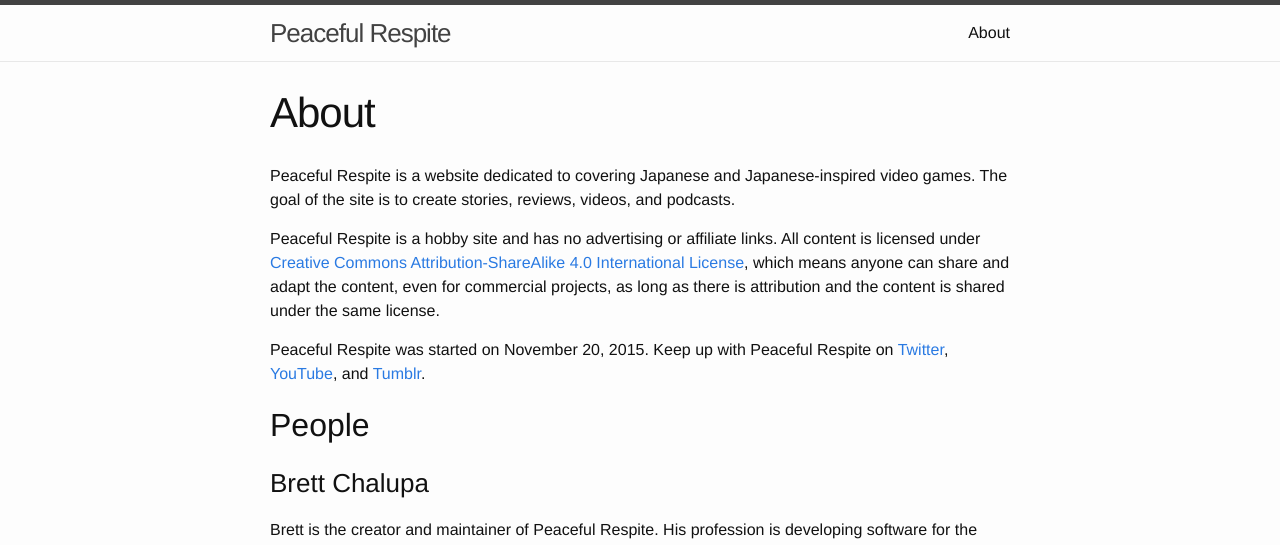
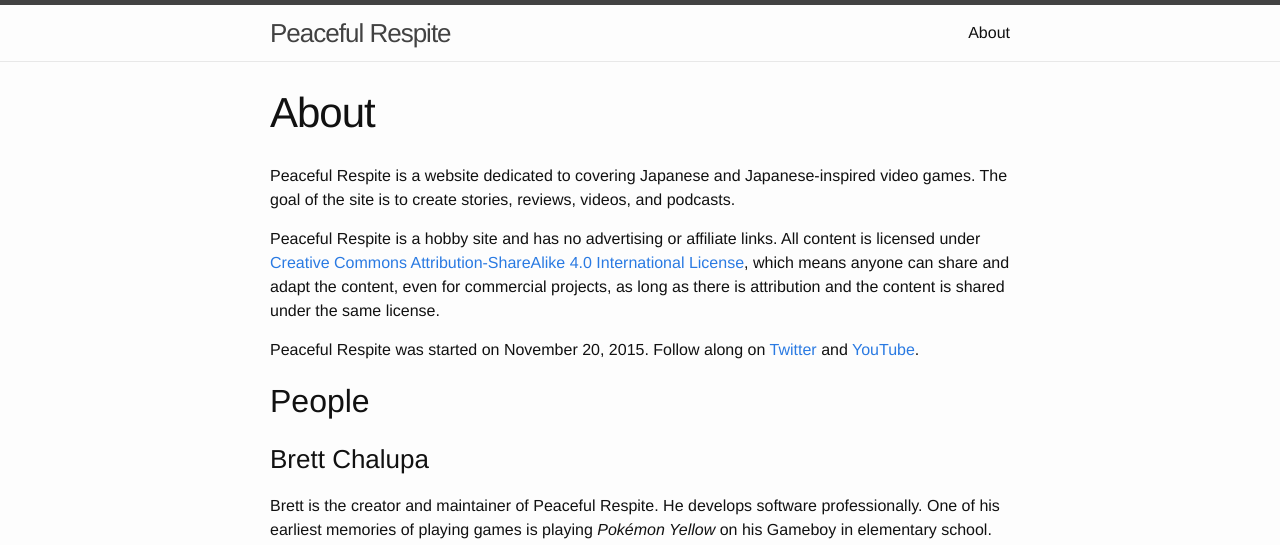
Before and after one commit to peacefulrespite/peacefulrespite.github.io, a Jekyll site: the page built from about.md, in a window 1280 px wide. Shown: the top 545 px of the page. Built offline with Jekyll 4.4.1, drawn with Linux system fonts in a browser that asks for light colours; some of the changed text lies outside the part shown.

Commit message:
Update the About page contnet
This updates it with the latest content since bringing the site back.

```diff
--- a/about.md
+++ b/about.md
@@ -16,23 +16,19 @@
 projects, as long as there is attribution and the content is shared
 under the same license.
 
-Peaceful Respite was started on November 20, 2015. Keep up with
-Peaceful Respite on [Twitter](https://twitter.com/peacefulrespite),
-[YouTube](https://www.youtube.com/channel/UCXPHEDTKuEwp_Tf_9y9J2qg), and
-[Tumblr](http://tumblr.peacefulrespite.com/).
+Peaceful Respite was started on November 20, 2015. Follow along on [Twitter](https://twitter.com/peacefulrespite) and [YouTube](https://www.youtube.com/channel/UCXPHEDTKuEwp_Tf_9y9J2qg).
 
 ## People
 
 ### Brett Chalupa
 
-Brett is the creator and maintainer of Peaceful Respite. His profession
-is developing software for the non-profit [charity:
-water](http://charitywater.org). One of his earliest memories of playing
+Brett is the creator and maintainer of Peaceful Respite. He develops
+software professionally. One of his earliest memories of playing
 games is playing _Pokémon Yellow_ on his Gameboy in elementary school.
 
 What Brett is playing:
 
-[![Brett's Backloggery](http://backloggery.com/brettchalupa/sig.gif)](http://backloggery.com/brettchalupa)
+[![Brett's Backloggery](http://backloggery.com/peacefulrespite/sig.gif)](http://backloggery.com/peacefulrespite)
 
 Brett on the web:
 
```
